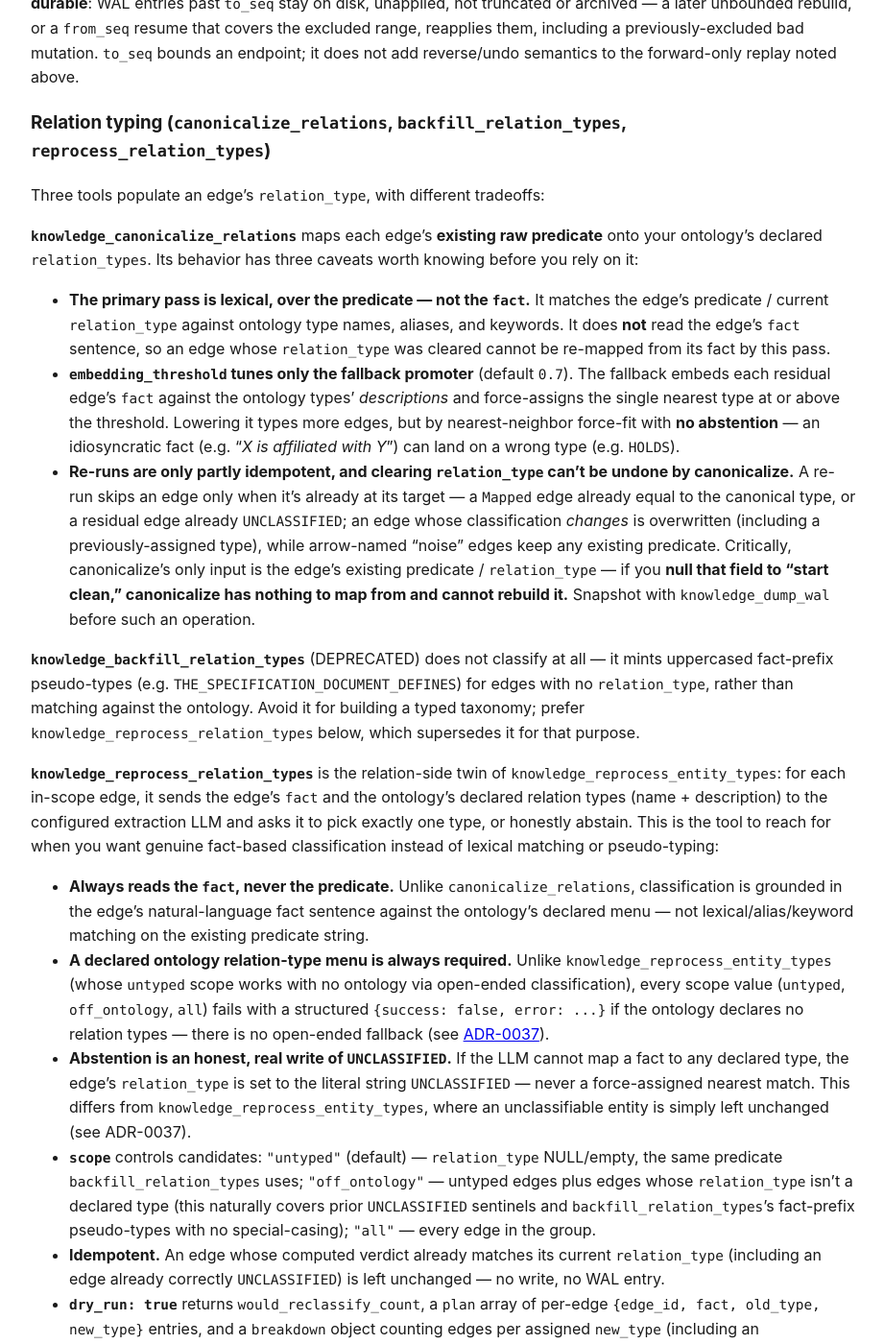
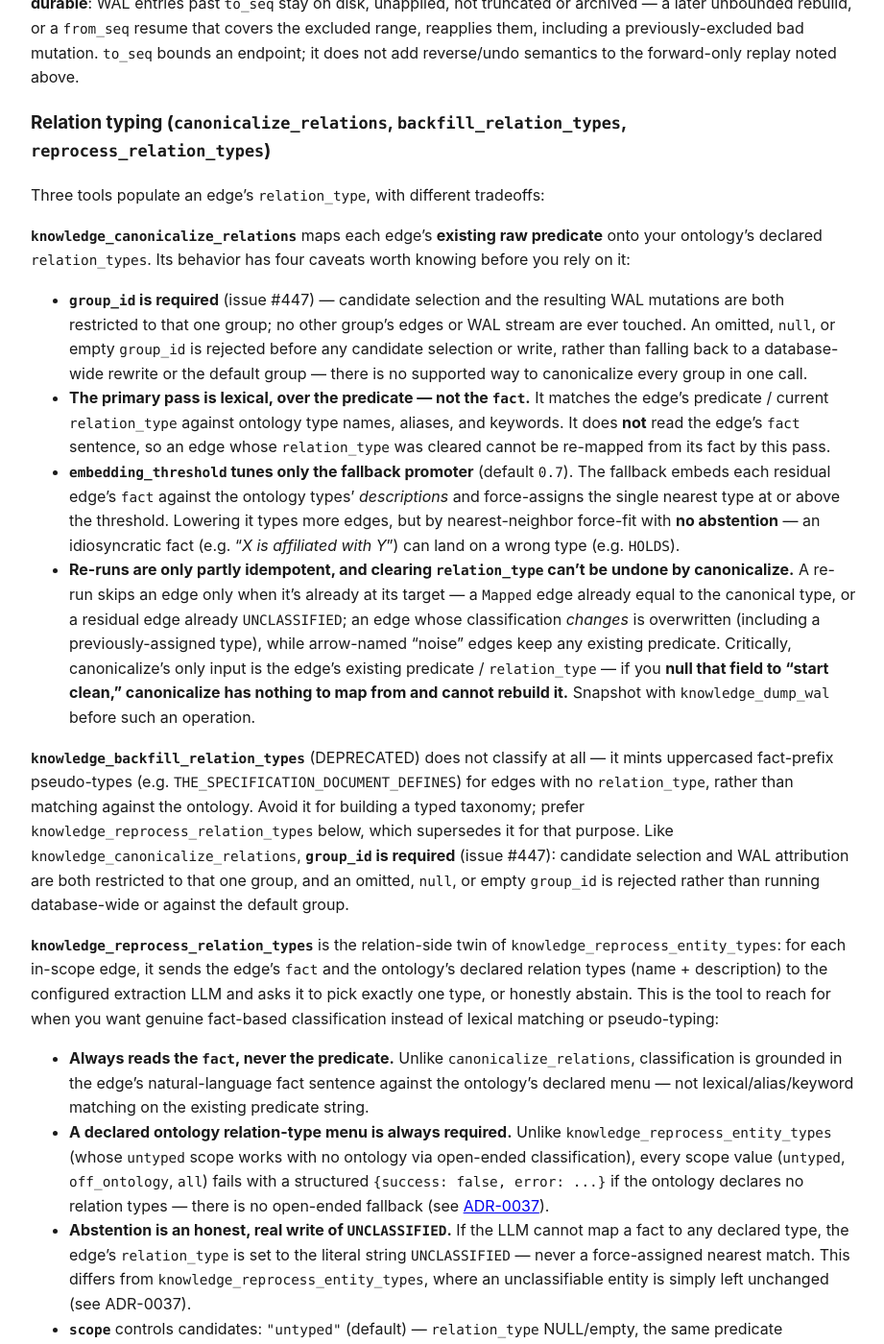
Before and after one commit to verveguy/liminis-context-graph, a Jekyll site: the page built from docs/ipc-mcp-reference.md, in a window 1280 px wide and 1400 px high, scrolled down 4572 px. Shown: the whole window at 96% size, without its empty margins (178-1099 px from the left). Built offline with Jekyll 4.4.1, drawn with Linux system fonts in a browser that asks for light colours.

Commit message:
docs: document required group_id on canonicalize/backfill (#447)
knowledge_canonicalize_relations and knowledge_backfill_relation_types
now require group_id (FR-001/FR-002/FR-005); document the scoping and
rejection behavior in the "Relation typing" section and regenerate
llms-full.txt to match.

Co-Authored-By: Claude Sonnet 5 <noreply@anthropic.com>

```diff
--- a/docs/ipc-mcp-reference.md
+++ b/docs/ipc-mcp-reference.md
@@ -169,9 +169,14 @@ forward-only replay noted above.
 Three tools populate an edge's `relation_type`, with different tradeoffs:
 
 **`knowledge_canonicalize_relations`** maps each edge's **existing raw predicate** onto your
-ontology's declared `relation_types`. Its behavior has three caveats worth knowing before you
+ontology's declared `relation_types`. Its behavior has four caveats worth knowing before you
 rely on it:
 
+- **`group_id` is required** (issue #447) — candidate selection and the resulting WAL mutations
+  are both restricted to that one group; no other group's edges or WAL stream are ever touched. An
+  omitted, `null`, or empty `group_id` is rejected before any candidate selection or write, rather
+  than falling back to a database-wide rewrite or the default group — there is no supported way to
+  canonicalize every group in one call.
 - **The primary pass is lexical, over the predicate — not the `fact`.** It matches the edge's
   predicate / current `relation_type` against ontology type names, aliases, and keywords. It does
   **not** read the edge's `fact` sentence, so an edge whose `relation_type` was cleared cannot be
@@ -194,6 +199,9 @@ rely on it:
 uppercased fact-prefix pseudo-types (e.g. `THE_SPECIFICATION_DOCUMENT_DEFINES`) for edges with no
 `relation_type`, rather than matching against the ontology. Avoid it for building a typed
 taxonomy; prefer `knowledge_reprocess_relation_types` below, which supersedes it for that purpose.
+Like `knowledge_canonicalize_relations`, **`group_id` is required** (issue #447): candidate
+selection and WAL attribution are both restricted to that one group, and an omitted, `null`, or
+empty `group_id` is rejected rather than running database-wide or against the default group.
 
 **`knowledge_reprocess_relation_types`** is the relation-side twin of
 `knowledge_reprocess_entity_types`: for each in-scope edge, it sends the edge's `fact` and the
```
Also changed, not shown: docs/llms-full.txt (+9 -1 lines).
